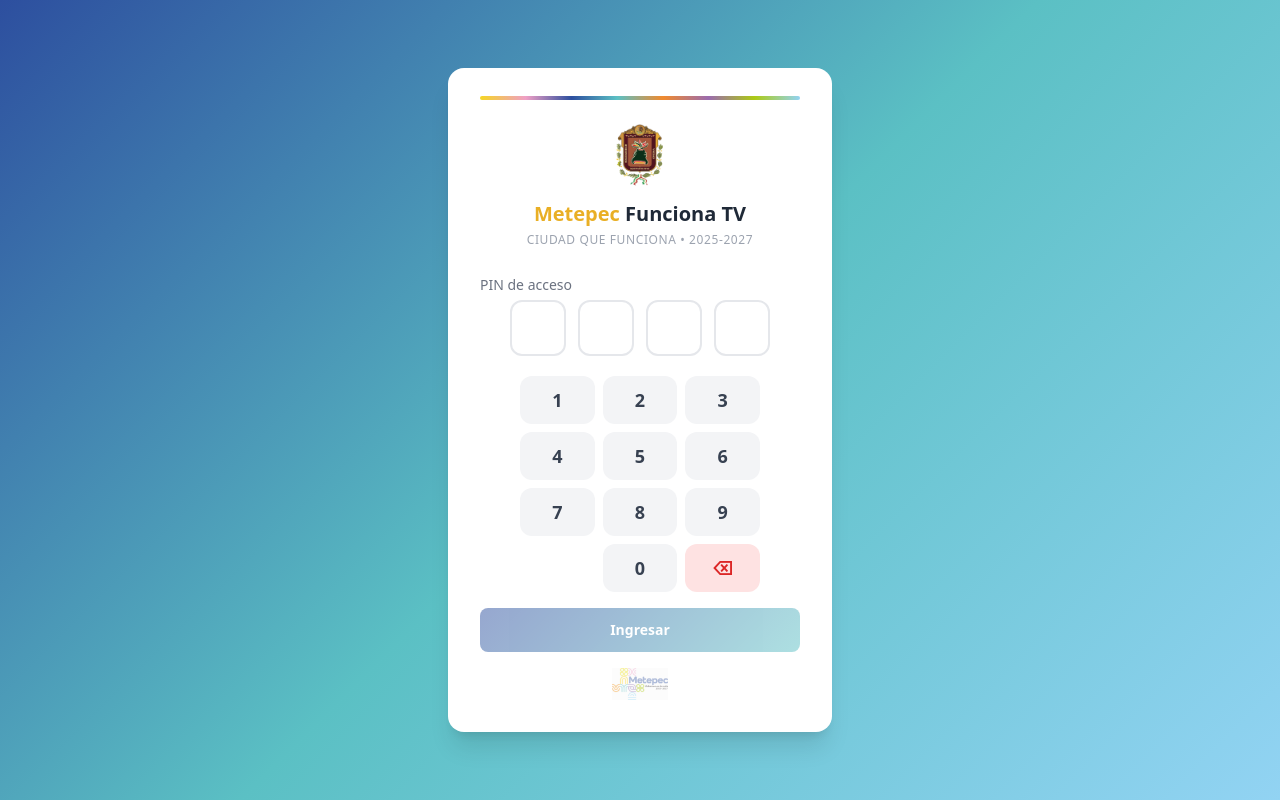
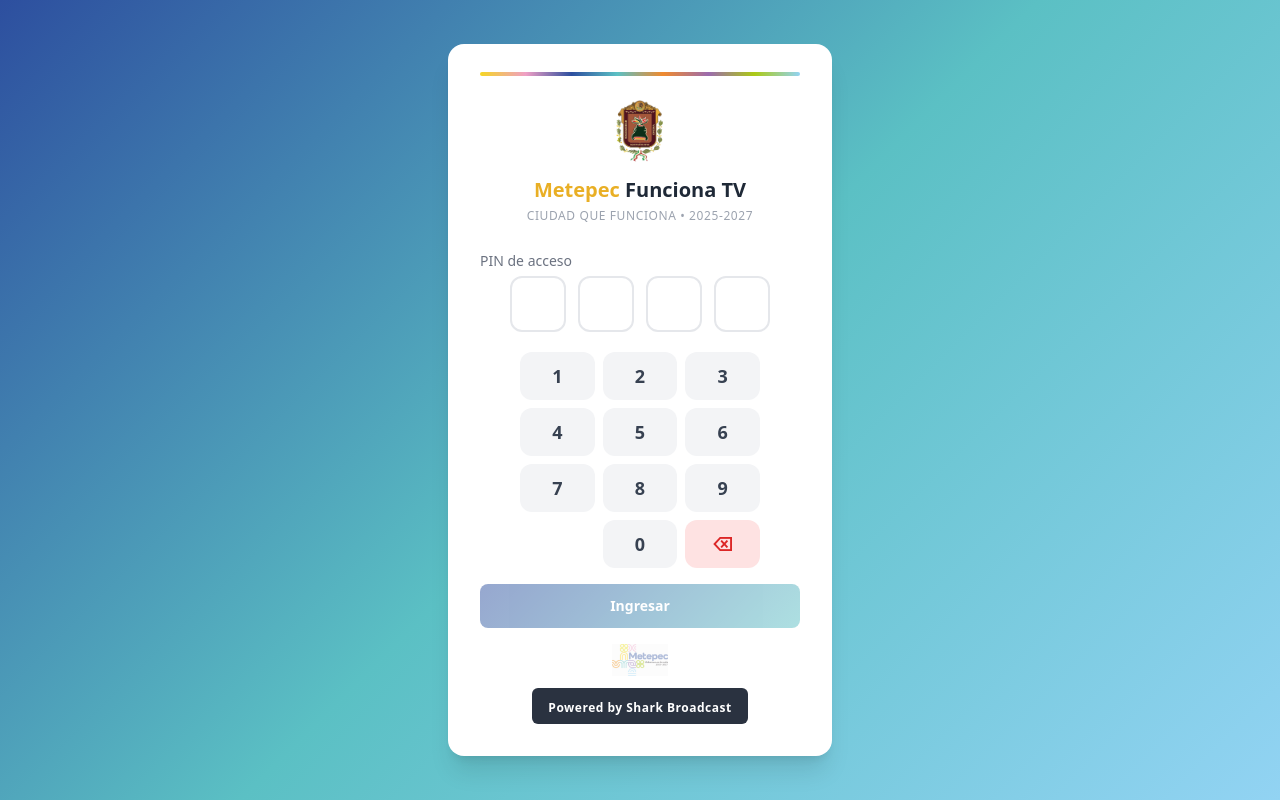
Before and after one commit to pepe1991mex/Metepec-Funciona-TV, a React (Vite) app: page / in a window 1280 px wide. Built offline with nearby package versions, Linux system fonts and the light colour scheme.

Commit message:
style: Powered by Shark Broadcast badge oscuro visible
Co-Authored-By: Claude Sonnet 4.6 <noreply@anthropic.com>

```diff
--- a/src/components/HomeView.jsx
+++ b/src/components/HomeView.jsx
@@ -323,7 +323,9 @@ export default function HomeView({ usuario, onLogout }) {
         <div className="text-[10px] text-gray-300 leading-6">
           Gobierno Municipal de Metepec 2025-2027 • Estamos en la Ruta<br />
           Solidaridad • Unidad • Participación<br />
-          — <span className="text-xs font-semibold" style={{ color: '#2A3240' }}>Powered by Shark Broadcast</span>
+          <div style={{ marginTop: '8px', padding: '6px 16px', background: '#2A3240', borderRadius: '6px', display: 'inline-block' }}>
+            <span style={{ color: '#FFFFFF', fontSize: '12px', fontWeight: '600', letterSpacing: '0.5px' }}>Powered by Shark Broadcast</span>
+          </div>
         </div>
       </footer>
     </div>
--- a/src/components/LoginView.jsx
+++ b/src/components/LoginView.jsx
@@ -131,6 +131,11 @@ export default function LoginView({ onLogin }) {
         </button>
 
         <img src="/logos/metepec-ruta.jpg" alt="Estamos en la Ruta" className="h-8 mx-auto mt-4 object-contain opacity-40" />
+        <div style={{ marginTop: '12px', display: 'flex', justifyContent: 'center' }}>
+          <div style={{ padding: '6px 16px', background: '#2A3240', borderRadius: '6px', display: 'inline-block' }}>
+            <span style={{ color: '#FFFFFF', fontSize: '12px', fontWeight: '600', letterSpacing: '0.5px' }}>Powered by Shark Broadcast</span>
+          </div>
+        </div>
       </div>
     </div>
   )
```
